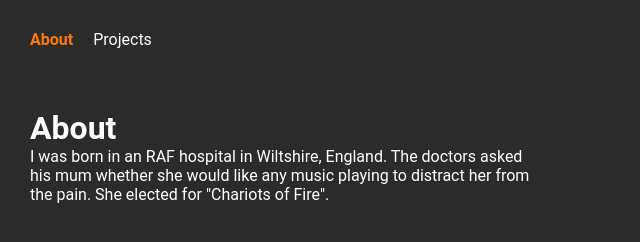
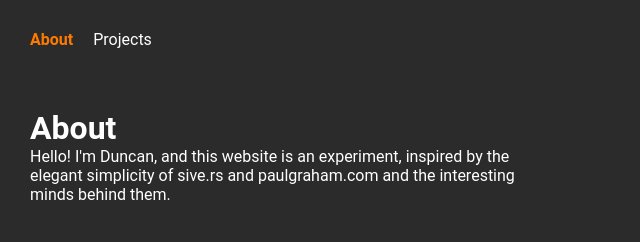
Before and after one commit to duncanlindsey/website, a plain HTML site: page index.html in a window 1280 px wide. Shown: the whole page, without its empty margins (0-640 px from the left). Drawn offline with Linux system fonts and the light colour scheme.

Commit message:
build: changing about text on index.html

```diff
--- a/index.html
+++ b/index.html
@@ -13,9 +13,10 @@
             </div>
             <div class="body">
                 <h1>About</h1>
-                <p>I was born in an RAF hospital in Wiltshire, England.
-                    The doctors asked his mum whether she would like any music playing to distract her from the pain.
-                    She elected for "Chariots of Fire".
+                <p>
+		            Hello! I'm Duncan, and this website is an experiment, inspired by the elegant simplicity of
+                    <a href="https://sive.rs">sive.rs</a> and <a href="https://paulgraham.com">paulgraham.com</a>
+                    and the interesting minds behind them.
                 </p>
             </div>
         </div>
```
